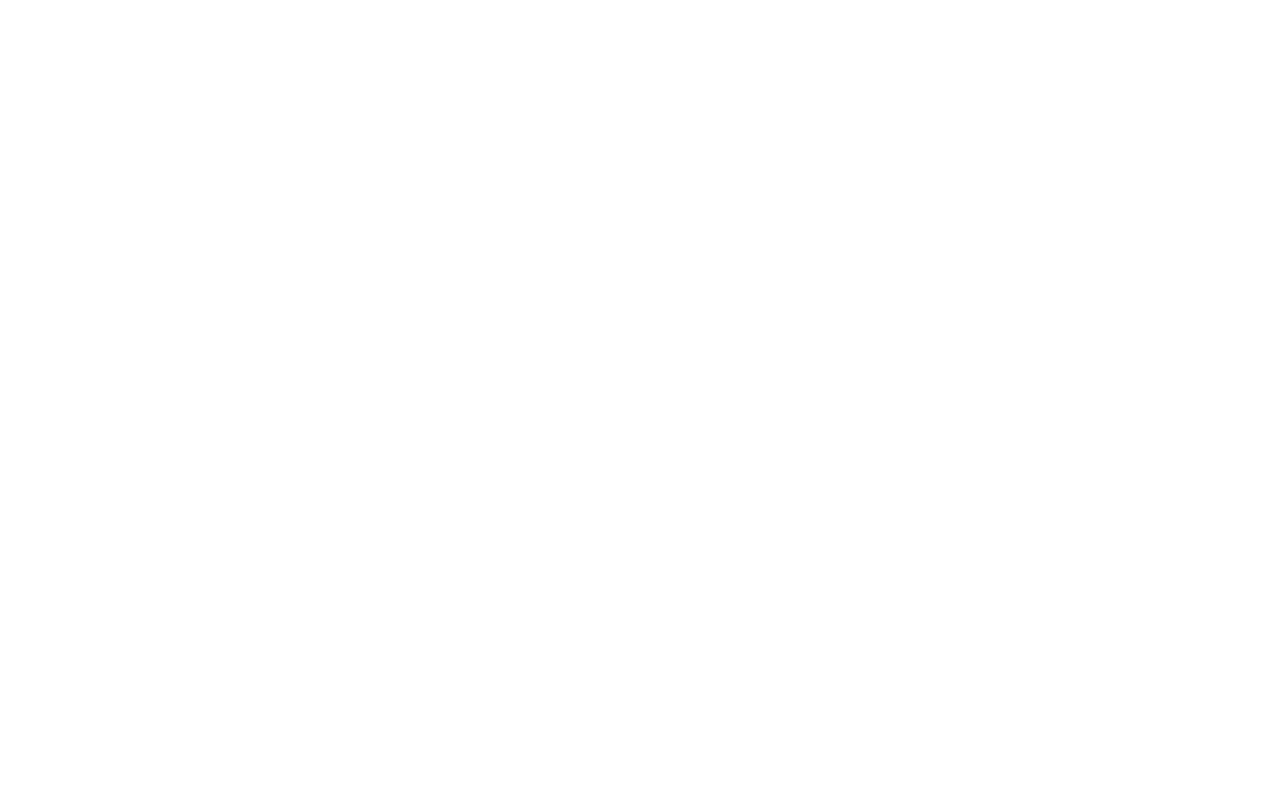
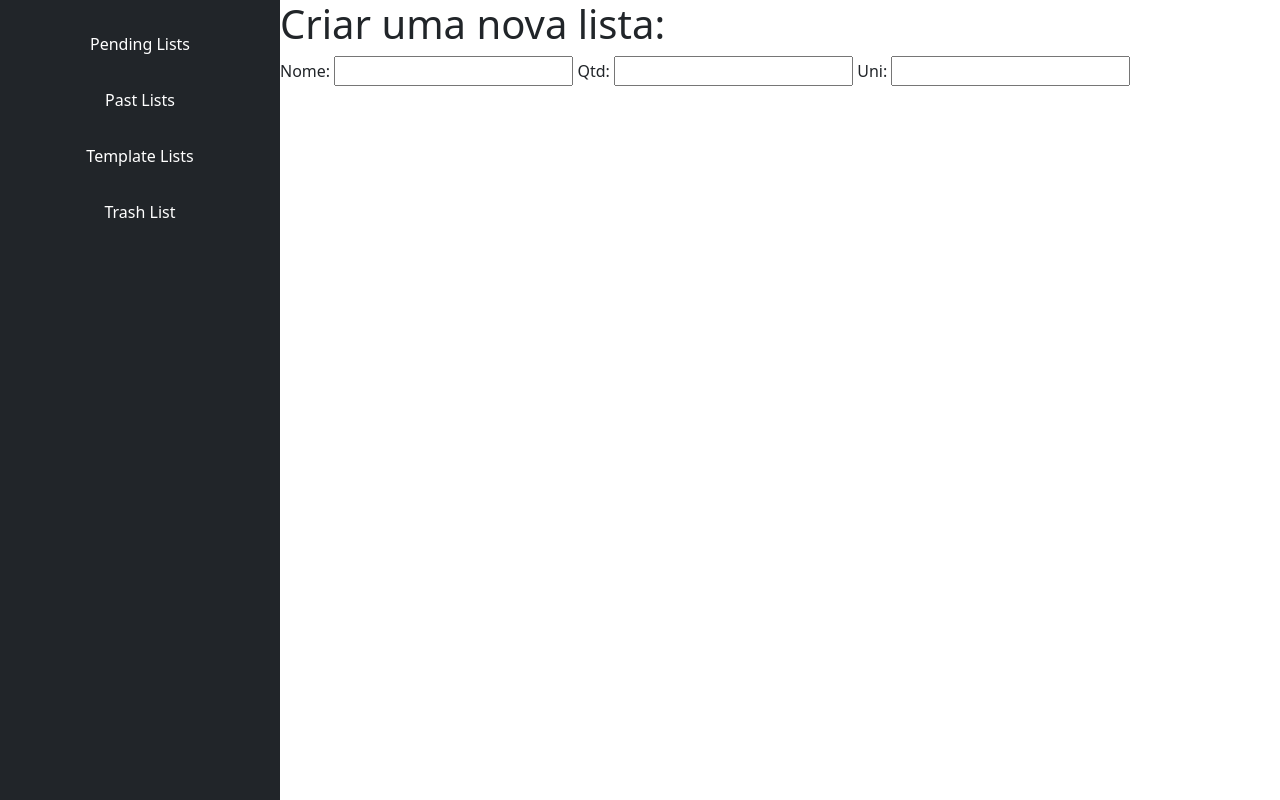
Before and after one commit to oPatrickVico/ControleDeMercado, a React (Vite) app: page /newList in a window 1280 px wide. Before the commit this address had no page. Built offline with nearby package versions, Linux system fonts and the light colour scheme.

Commit message:
test: Create test for <ListCreator>

```diff
--- a/src/App.tsx
+++ b/src/App.tsx
@@ -1,12 +1,13 @@
 import { Route, Routes } from 'react-router-dom';
 import { Dashboard } from './Dashboard';
+import ListCreator from './ListCreator/ListCreator';
 
 function App() {
   return (
     // Usei Routes em vez dum router pois pretendo usar dois tipos: Um pra produção (BrowserRouter), outro pra testes (MemoryRouter). Usar Routes como root facilita os testes por deixar o componente portável (encaixa em qualquer lugar).
     <Routes>
       <Route path="/" element={<Dashboard />}>
-        <Route path="test" element={<h1>Wazzuuuuup!</h1>} />
+        <Route path="newList" element={<ListCreator />} />
       </Route>
     </Routes>
   );
--- /dev/null
+++ b/src/ListCreator/ListCreator.tsx
@@ -0,0 +1,21 @@
+export default function ListCreator() {
+  return (
+    <main>
+      <h1>Criar uma nova lista:</h1>
+      <form>
+        <label>
+          Nome:&nbsp;
+          <input type="text" name="name" />
+        </label>{' '}
+        <label>
+          Qtd:&nbsp;
+          <input type="text" name="amount" />
+        </label>{' '}
+        <label>
+          Uni:&nbsp;
+          <input type="text" name="unit" />
+        </label>
+      </form>
+    </main>
+  );
+}
```
Also changed, not shown: 1 other file (tests, documents, lock files or other folders).
